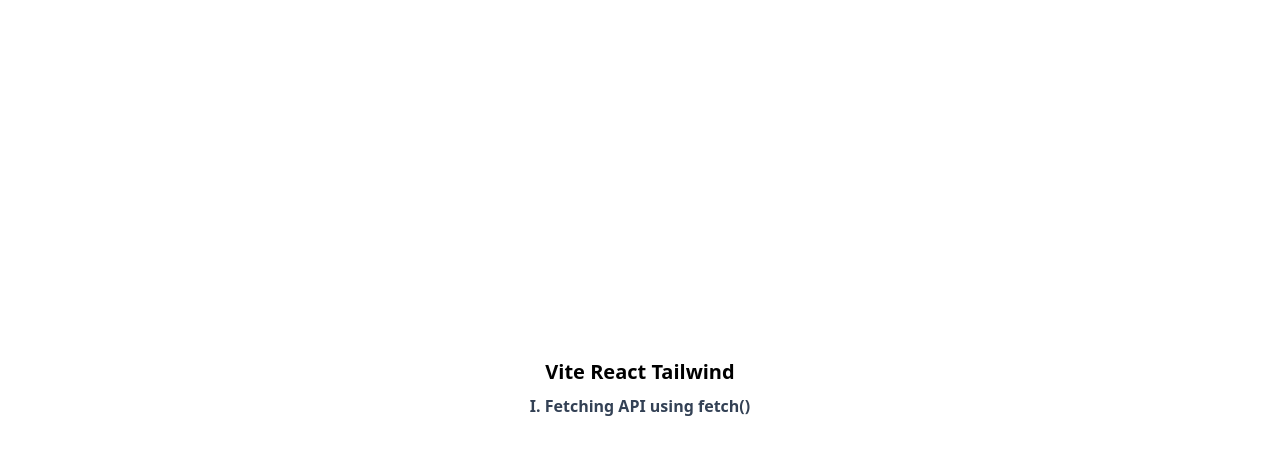
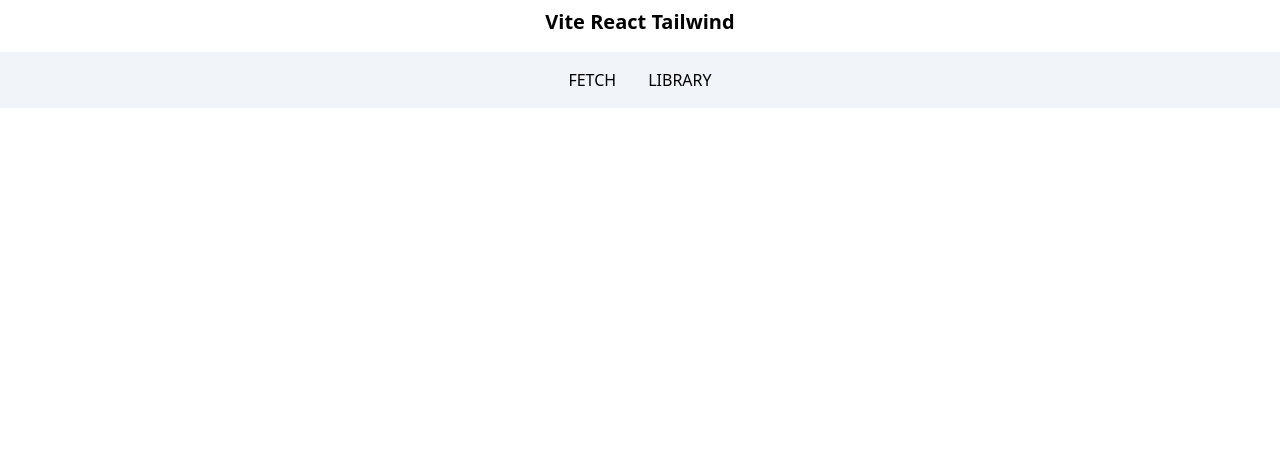
Before and after one commit to MajkoDev/react-fetch-options, a React (Vite) app: page / in a window 1280 px wide. Shown: the top 454 px of the page. Built offline with nearby package versions, Linux system fonts and the light colour scheme.

Commit message:
Update App.jsx

```diff
--- a/src/App.jsx
+++ b/src/App.jsx
@@ -1,4 +1,5 @@
 // Components
+import { useState } from "react";
 import {
   FetchData,
   FetchDataAsync,
@@ -8,21 +9,52 @@
 } from "../components";
 
 function App() {
+  const [option, setOption] = useState(false);
+  const [library, setLibrary] = useState(false);
+
+  const chooseOption = () => {
+    setOption(!option);
+    setLibrary(false);
+  };
+
+  const showLibraries = () => {
+    setLibrary(!library);
+    setOption(false);
+  };
+
   return (
-    <div className="min-h-screen flex-cen">
+    <div className="min-h-screen flex flex-col justify-start items-center">
       <h1 className="title m-2">Vite React Tailwind</h1>
+      <div className="bg-slate-100 w-screen mt-2 mb-6 flex justify-center">
+        <button
+          onClick={() => chooseOption()}
+          className="px-2 py-1 my-3 mx-2 uppercase hover:bg-slate-400 rounded-lg text-md font-medium"
+        >
+          fetch
+        </button>
+        <button
+          onClick={() => showLibraries()}
+          className="px-2 py-1 my-3 mx-2 uppercase hover:bg-slate-400 rounded-lg text-md font-medium"
+        >
+          library
+        </button>
+      </div>
 
-      <div className="flex-cen container mb-4">
-        <FetchData />
-      </div>
-      {/*
-        <FetchDataAsync />
-        <FetchHook />
-        <FetchAxios />
-        <FetchSwr />
-      */}
-      <div className="flex-cen container mb-4">
-      </div>
+      {option && (
+        <>
+          <FetchData />
+          <FetchDataAsync />
+        </>
+      )}
+
+      {library && (
+        <>
+          <FetchHook />
+          <FetchAxios />
+          <FetchSwr />
+        </>
+      )}
+
     </div>
   );
 }
```
